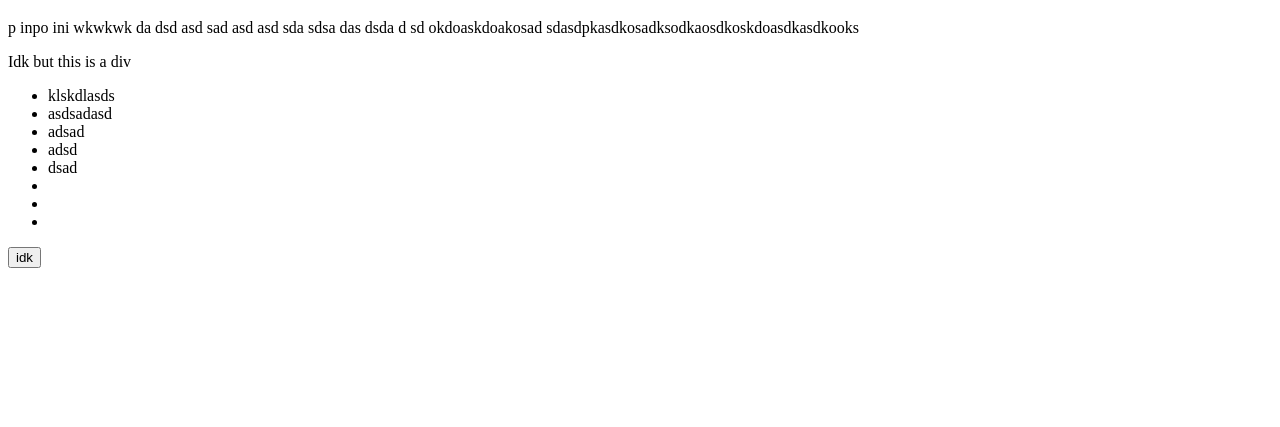
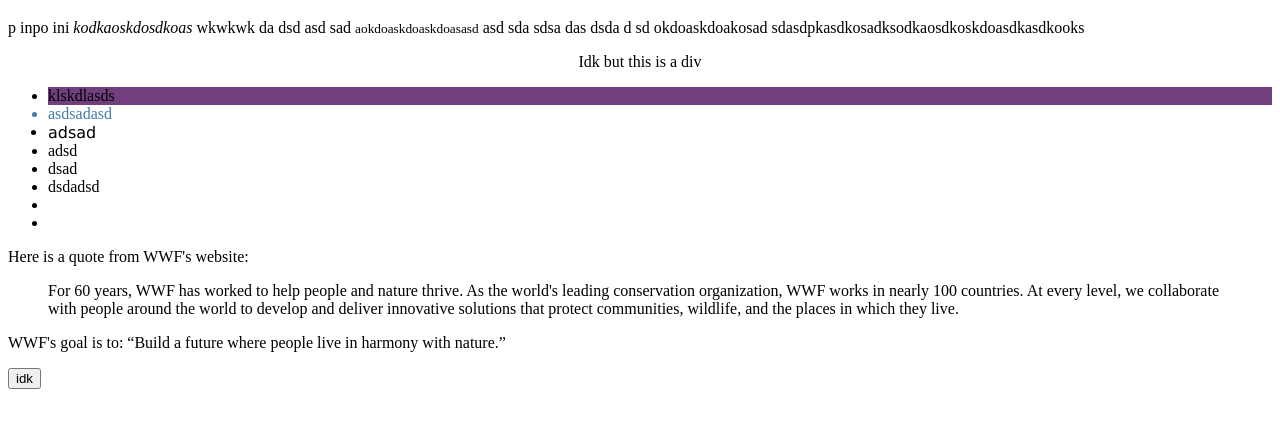
Before and after one commit to ihsankhwaritsmi/web-programming-pweb-g, a plain HTML site: page index.html in a window 1280 px wide. Shown: the part 61-488 px from the top of the page. Drawn offline with Linux system fonts and the light colour scheme.

Commit message:
Update index.html

```diff
--- a/index.html
+++ b/index.html
@@ -7,18 +7,25 @@
 </head>
 <body>
     <h1>WEEYYYYYYYYY </h1>
-    <p>p inpo ini wkwkwk da dsd asd sad asd asd sda sdsa das dsda d sd okdoaskdoakosad sdasdpkasdkosadksodkaosdkoskdoasdkasdkooks</p>
-    <div>Idk but this is a div</div>
+    <p>p inpo ini <i>kodkaoskdosdkoas</i> wkwkwk da dsd asd sad <small>aokdoaskdoaskdoasasd</small> asd sda sdsa das dsda d sd okdoaskdoakosad sdasdpkasdkosadksodkaosdkoskdoasdkasdkooks</p>
+    <div style="text-align: center;">Idk but this is a div</div>
     <ul>
-        <li>klskdlasds</li>
-        <li>asdsadasd</li>
-        <li>adsad</li>
+        <li style="background-color:rgb(113, 63, 126);">klskdlasds</li>
+        <li style="color:rgb(66, 122, 168);">asdsadasd</li>
+        <li style="font-family:verdana;">adsad</li>
         <li>adsd</li>
         <li>dsad</li>
-        <li></li>
+        <li>dsdadsd</li>
         <li></li>
         <li></li>
     </ul>
+    <p>Here is a quote from WWF's website:</p>
+<blockquote cite="http://www.worldwildlife.org/who/index.html">
+For 60 years, WWF has worked to help people and nature thrive. As the world's leading conservation organization, WWF works in nearly 100 countries. At every level, we collaborate with people around the world to develop and deliver innovative solutions that protect communities, wildlife, and the places in which they live.
+</blockquote>
+
+<p>WWF's goal is to: <q>Build a future where people live in harmony with nature.</q></p>
+
     <input type="button" value="idk">
 </body>
 </html>
```
